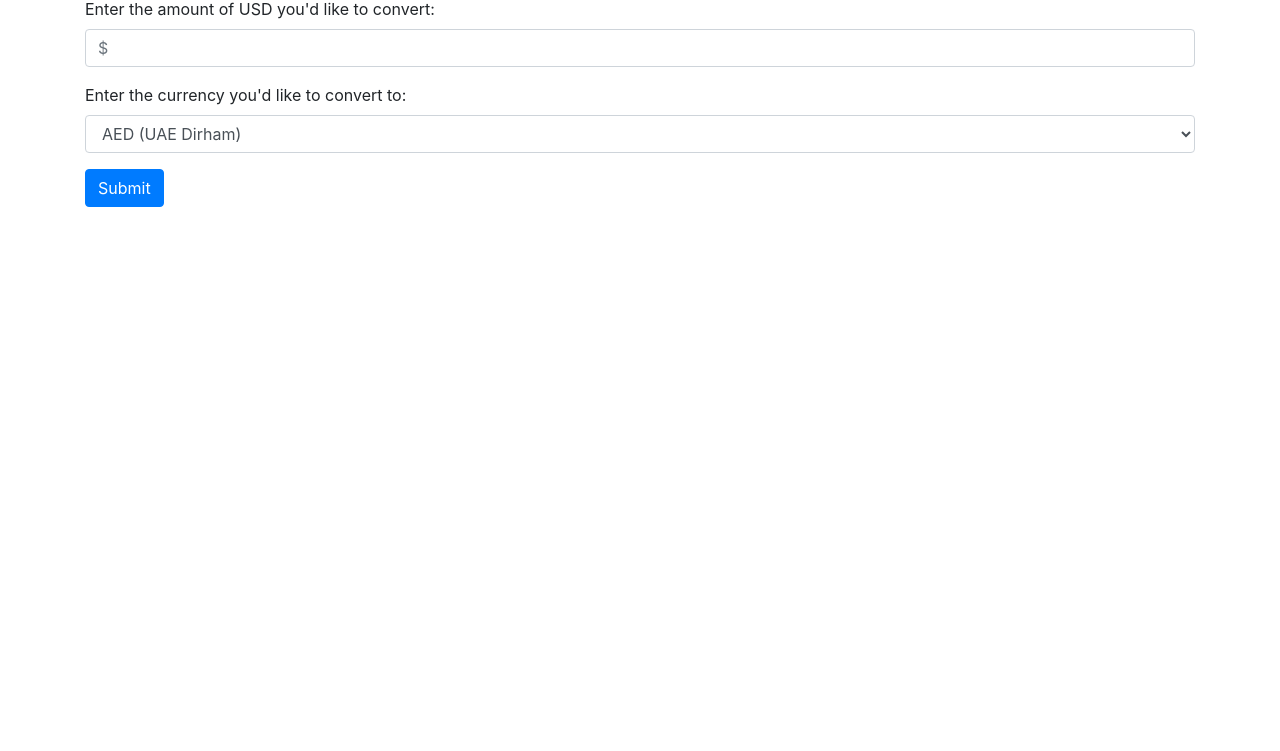
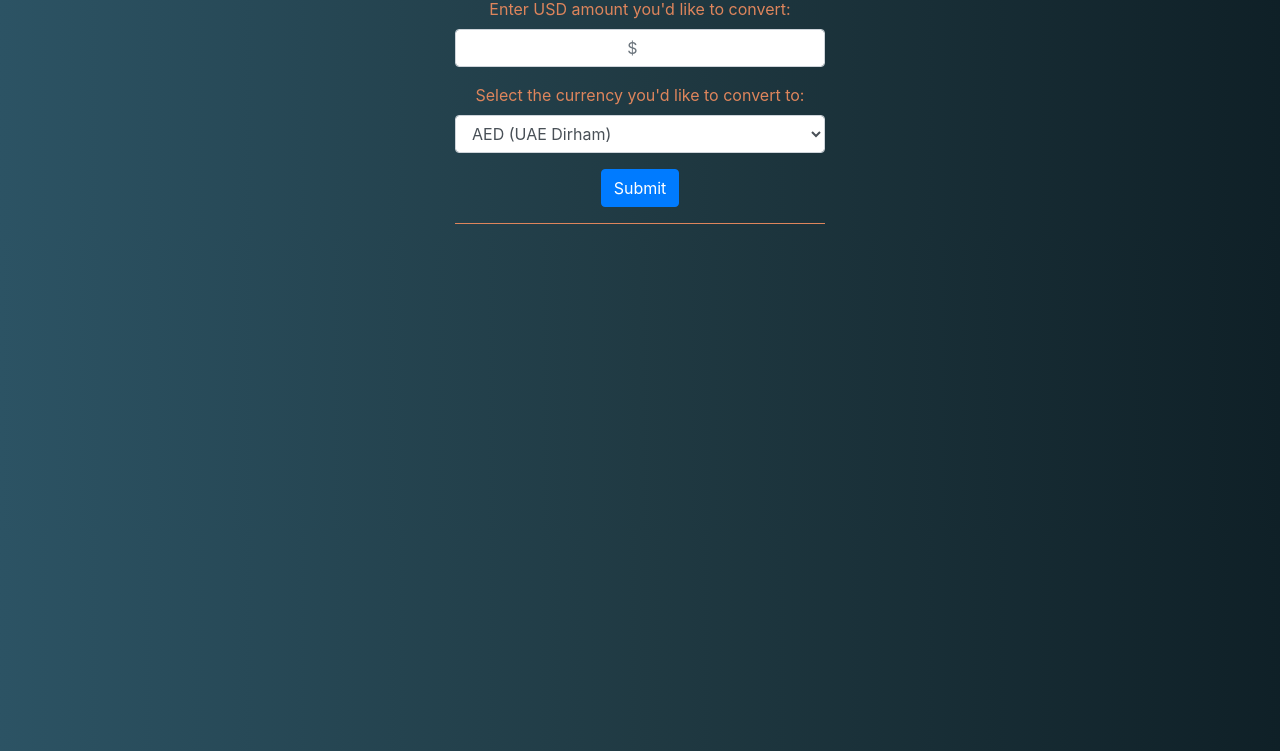
Before and after one commit to tlpackus/Currency-Exchanger, a website built with webpack: page src/index.html in a window 1280 px wide. Shown: the part 49-800 px from the top of the page. Built offline with nearby package versions, Linux system fonts and the light colour scheme.

Commit message:
add a gradient backround, text color, horizontal line, and simplify the ui text

```diff
--- a/src/css/styles.css
+++ b/src/css/styles.css
@@ -1,3 +1,24 @@
+body {
+  background: linear-gradient(to right, #2C5364, #203A43, #0F2027);
+  color: #de855c;
+  text-align: center;
+}
+
+hr {
+  height: 1px;
+  background-color: #de855c;
+  border: none;
+}
+
+input {
+  text-align: center;
+}
+
+.container {
+  width: 400px;
+}
+
 .showErrors {
+  font-weight: bold;
   color: red;
 }
--- a/src/index.html
+++ b/src/index.html
@@ -5,14 +5,14 @@
 </head>
 <body>
   <div class="container">
-    <h2>Current Exchange Rates Converter</h2>
+    <h2>Current Exchange Rates</h2>
     <form id="exchange-rate">
       <div class="form-group">
-        <label for="usd-value">Enter the amount of USD you'd like to convert:</label>
+        <label for="usd-value">Enter USD amount you'd like to convert:</label>
         <input id="usd-value" class="form-control" type="number" required placeholder="$">
       </div>
       <div class="form-group">
-        <label for="currency">Enter the currency you'd like to convert to:</label>
+        <label for="currency">Select the currency you'd like to convert to:</label>
         <select id="currency" class="form-control">
           <option value="aed">AED (UAE Dirham)</option>
           <option value="afn">AFN (Afghan Afghani)</option>
@@ -181,7 +181,7 @@
         <button type="submit" class="btn btn-primary">Submit</button>
       </div>
     </form>
-    <br>
+    <hr>
     <div class="showErrors">
 
 
```
Also changed, not shown: 1 other file.
